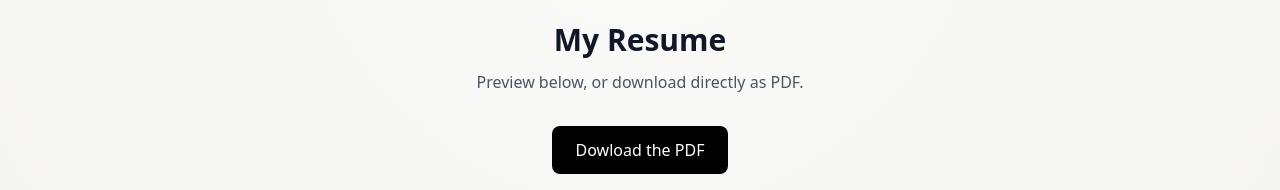
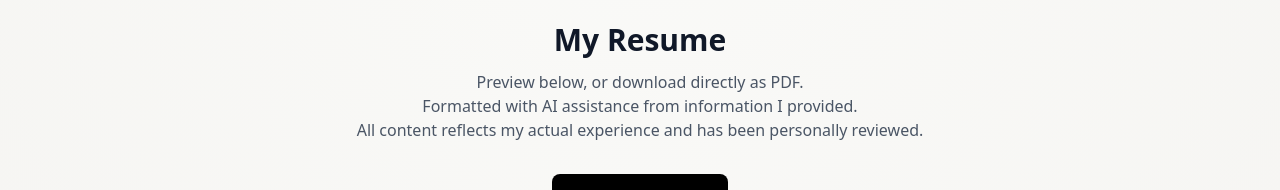
Before and after one commit to alexis-vo/alexisvo-site, a Next.js app: page /cv in a window 1280 px wide. Shown: the part 133-323 px from the top of the page. Built offline with nearby package versions, Linux system fonts and the light colour scheme; no server answers; a web font is replaced by a local one.

Commit message:
added precision on CV

```diff
--- a/app/cv/page.tsx
+++ b/app/cv/page.tsx
@@ -16,7 +16,9 @@ export default function CvPage() {
             My Resume
           </h1>
           <p className="text-gray-600 dark:text-gray-300">
-            Preview below, or download directly as PDF.
+            Preview below, or download directly as PDF.<br></br>
+            Formatted with AI assistance from information I provided.<br></br>
+            All content reflects my actual experience and has been personally reviewed.
           </p>
         </div>
       </FadeIn>
```
